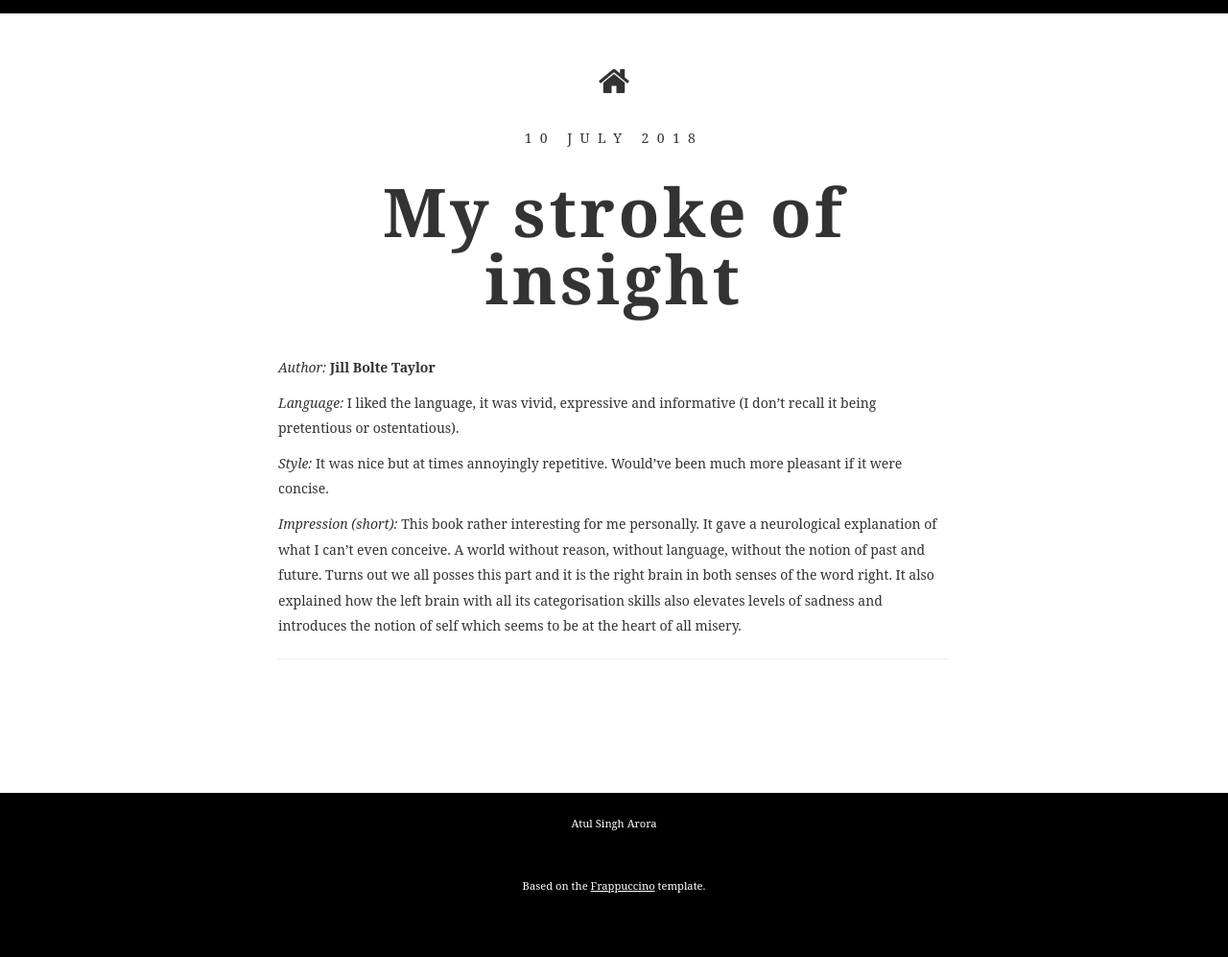
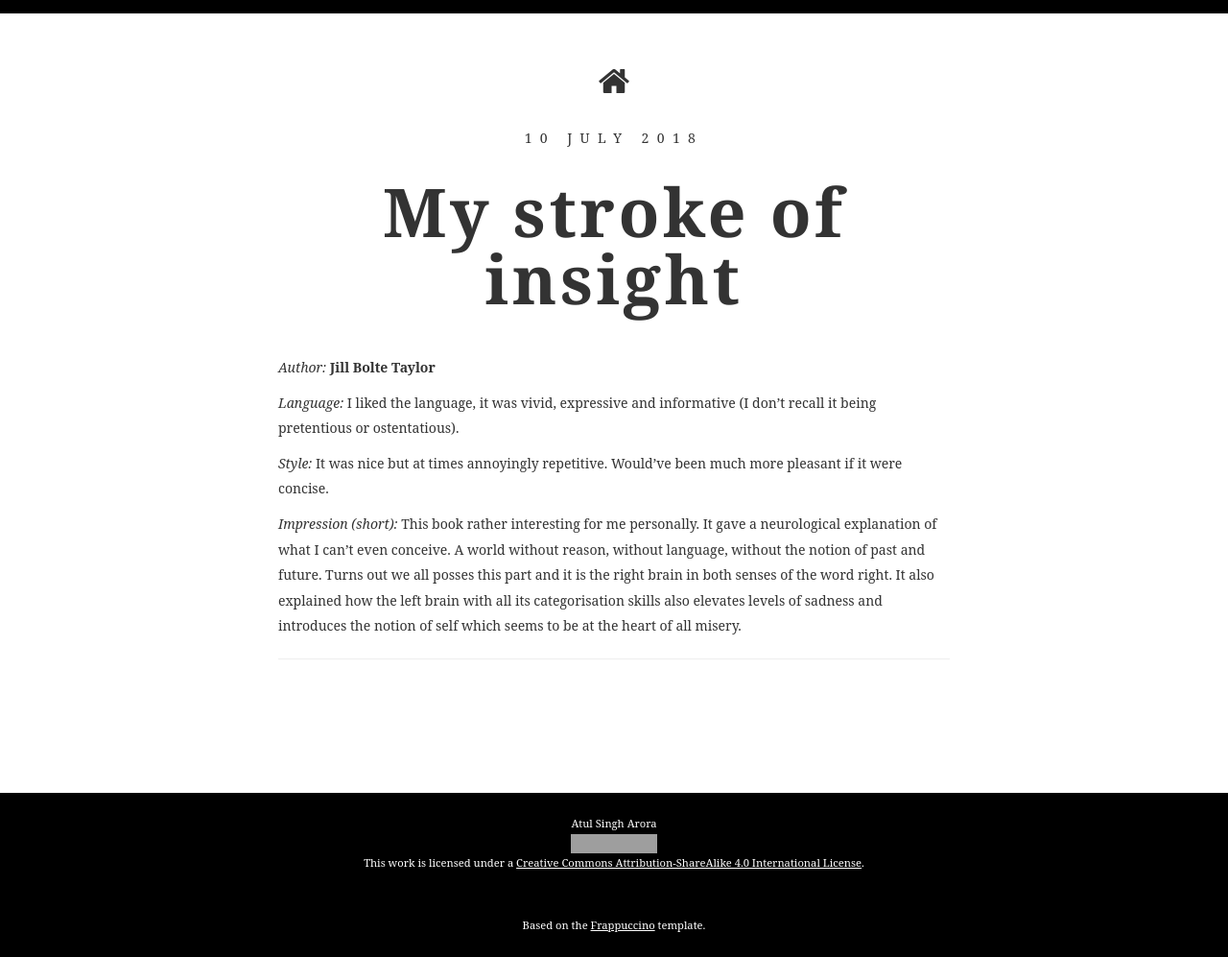
Before and after one commit to gleaned/gleaned.github.io, a Jekyll site: the page built from _posts/2018-07-10-firstpost.md, in a window 1280 px wide. Shown: the whole page at 96% size. Built offline with Jekyll 4.4.1, drawn with Linux system fonts in a browser that asks for light colours; some web fonts are replaced; before the commit the page ends 956 px from its top, so only the background shows below that; grey boxes are pictures that could not be loaded.

Commit message:
/ ‘_layouts/default.html’

```diff
--- a/_layouts/default.html
+++ b/_layouts/default.html
@@ -36,9 +36,11 @@
 
 	<footer>
 		<div class="container">
-			Atul Singh Arora
+			Atul Singh Arora <br/>
+			<a rel="license" href="http://creativecommons.org/licenses/by-sa/4.0/"><img alt="Creative Commons Licence" style="border-width:0" src="https://i.creativecommons.org/l/by-sa/4.0/88x31.png" /></a><br />This work is licensed under a <a rel="license" href="http://creativecommons.org/licenses/by-sa/4.0/">Creative Commons Attribution-ShareAlike 4.0 International License</a>.
 		</div>
 		<div class="container"> Based on the <a href="http://richbray.me/frap/">Frappuccino</a> template.</div>
+
 	</footer>
 
 	<!-- Footer
```
